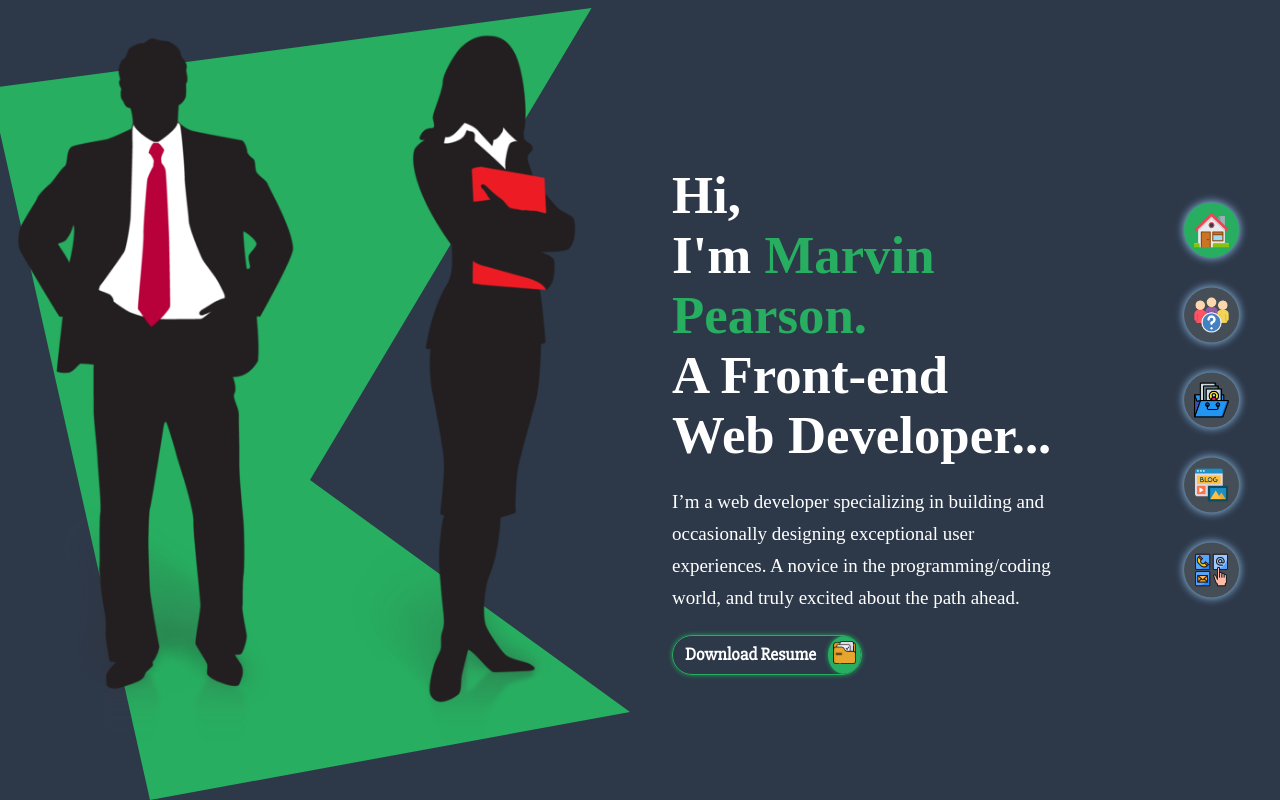
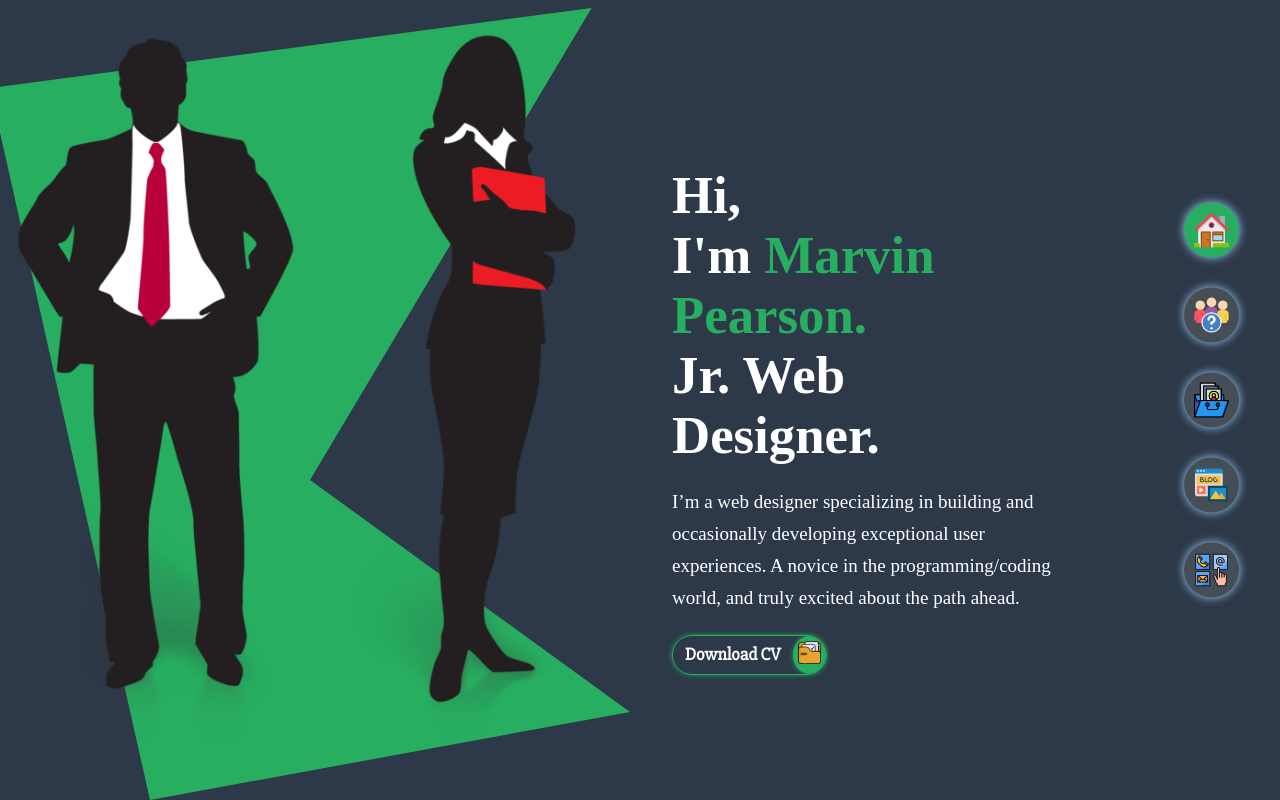
Before and after one commit to Bolo-Empire/Profile, a plain HTML site: page index.html in a window 1280 px wide. Drawn offline with Linux system fonts and the light colour scheme; a web font is replaced by a local one.

Commit message:
minor fix

```diff
--- a/index.html
+++ b/index.html
@@ -32,17 +32,17 @@
           <div class="right-header">
               <h1 class="name">
                 Hi, <br/>I'm <span>Marvin Pearson.</span><br/>
-                A Front-end Web Developer...
+                Jr. Web Designer.
               </h1>
               <p>
-                 I’m a web developer specializing in building
-                 and occasionally designing exceptional user experiences.
+                 I’m a web designer specializing in building
+                 and occasionally developing exceptional user experiences.
                  A novice in the programming/coding world,
                  and truly excited about the path ahead.
               </p>
               <div class="btn-con">
-                  <a href="/https://twitter.com/MARVINKPEARSON1" class="main-btn">
-                      <span class="btn-text">Download Resume</span>
+                  <a href="https://docs.google.com/document/d/1r2fcDuTP8YKJBjltY09eyMhtpJaI3XUNYwkAorJrNx4/edit?usp=sharing" download class="main-btn" target="_blank">
+                      <span class="btn-text">Download CV</span>
                       <span class="btn-icon"><i class="icons"><img src=images/portfolio.png height=23></i></span>
                   </a>
               </div>
@@ -58,19 +58,19 @@
               <div class="left-about">
                   <h4>Information About Me</h4>
                   <p>
-                    Let me give you a short intro about myself. I'm a novice frontend web developer
+                    Let me give you a short intro about myself. I'm a web designer
                     following the career path of DevOp. Currently honing my skills in HTML, SASS and JavaScript
                     programming, to help my designing abilities but also to help me better understand how
                     to impact the user experience.
 
                     In my programming journey, I have studied a few different languages like C and PHP I also
-                    have a understanding of protocols and binary memory. Bolo Empire is a LLC i created when
+                    have a understanding of protocols and binary memory. Bolo Empire is a LLC I created when
                     pursuing a life in music. During that time I gathered marketing, SEO and
                     some graphical skills doing the logos and artwork.
                   </p>
                   <div class="btn-con">
-                    <a href="/https://twitter.com/MARVINKPEARSON1" class="main-btn">
-                        <span class="btn-text">Download Resume</span>
+                    <a href="https://docs.google.com/document/d/1r2fcDuTP8YKJBjltY09eyMhtpJaI3XUNYwkAorJrNx4/edit?usp=sharing" download class="main-btn" target="_blank">
+                        <span class="btn-text">Download CV</span>
                         <span class="btn-icon"><i class="icons"><img src=images/portfolio.png height=23></i></span>
                     </a>
                 </div>
@@ -284,7 +284,6 @@
                         </div>
             </div>
             </div>
-
         </section>
         <section class="section sec4" id="blogs">
           <div class="blog-content">
```
